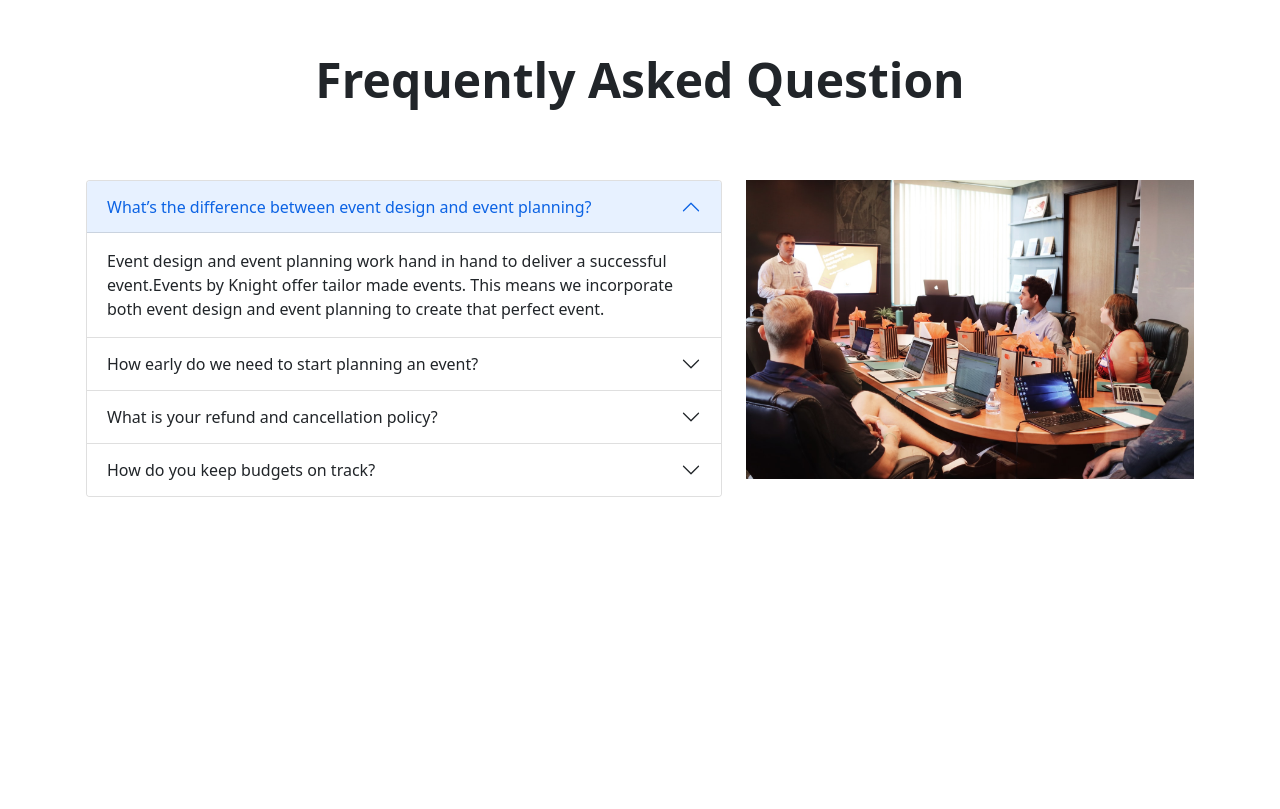
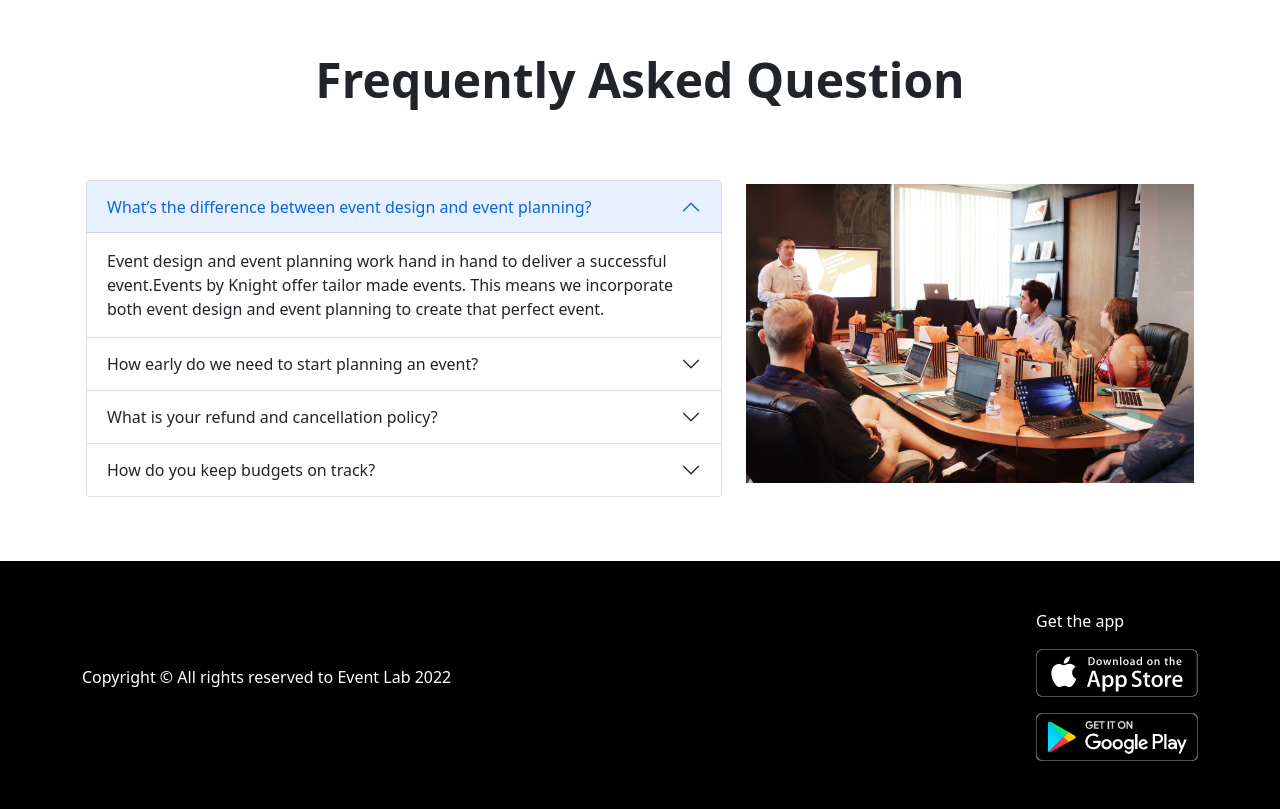
Before and after one commit to labibahmed10/convention-center, a plain HTML site: page index.html in a window 1280 px wide. Shown: the part 1420-2229 px from the top of the page. Before the commit the page ends 1981 px from the top, so only its background shows below. Drawn offline with nearby package versions, Linux system fonts and the light colour scheme.

Commit message:
footer added

```diff
--- a/index.html
+++ b/index.html
@@ -718,13 +718,48 @@
 
           <div class="col-md-5">
             <div>
-              <img class="img-fluid" src="images/banner/faq.jpg" alt="" />
+              <img
+                class="img-fluid mt-4 mt-md-1"
+                src="images/banner/faq.jpg"
+                alt=""
+              />
             </div>
           </div>
         </div>
       </div>
     </article>
     <!-- faq part -->
+
+    <!-- footer part -->
+    <footer class="py-5 bg-black">
+      <div
+        class="d-flex justify-content-between container align-items-center flex-column flex-sm-row"
+      >
+        <div>
+          <p class="text-white text-center">
+            Copyright &copy; All rights reserved to Event Lab 2022
+          </p>
+        </div>
+
+        <div>
+          <p class="text-white">Get the app</p>
+          <a
+            class="d-block mb-3"
+            href="https://apps.apple.com/us/app/froggy-jump/id364355046"
+            target="_blank"
+            ><img src="images/app-store.png" alt="apple-png"
+          /></a>
+
+          <a
+            href="https://play.google.com/store/apps/details?id=com.learnprogramming.codecamp"
+            target="_blank"
+          >
+            <img src="images/google-play.png" alt="google-png"
+          /></a>
+        </div>
+      </div>
+    </footer>
+    <!-- footer part -->
 
     <!-- bootstrap script -->
     <script
```
Also changed, not shown: images/app-store.png (added), images/google-play.png (added).
